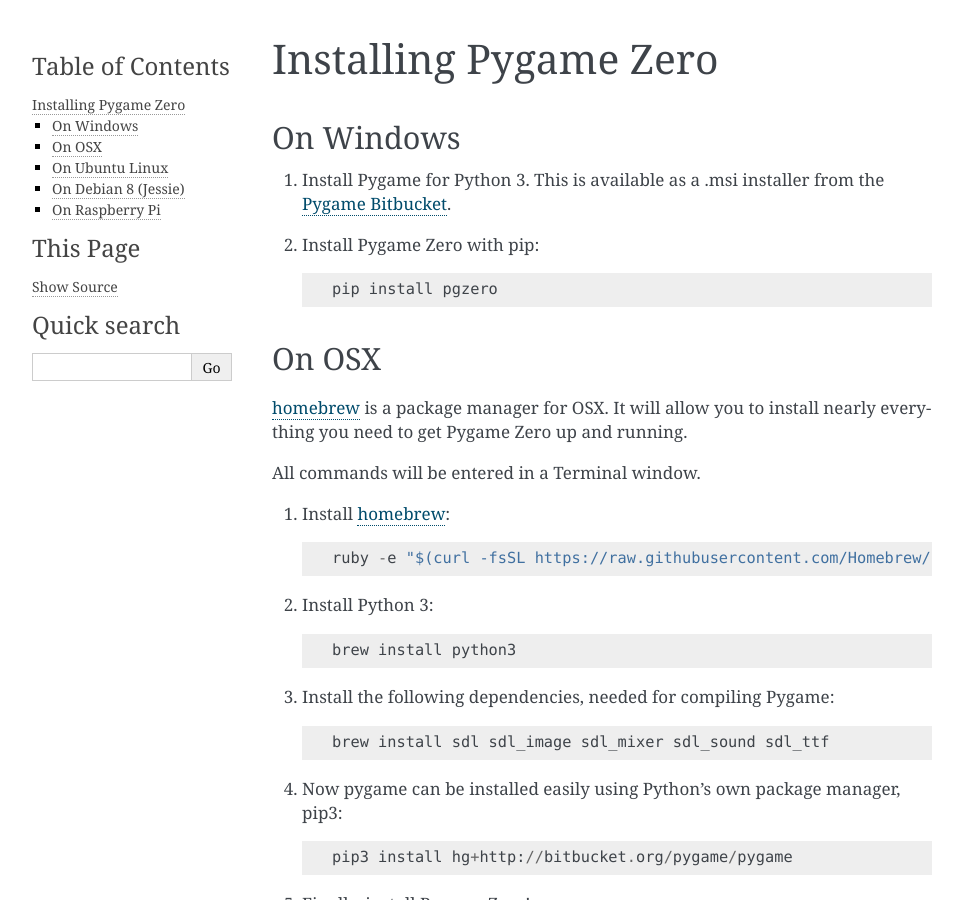
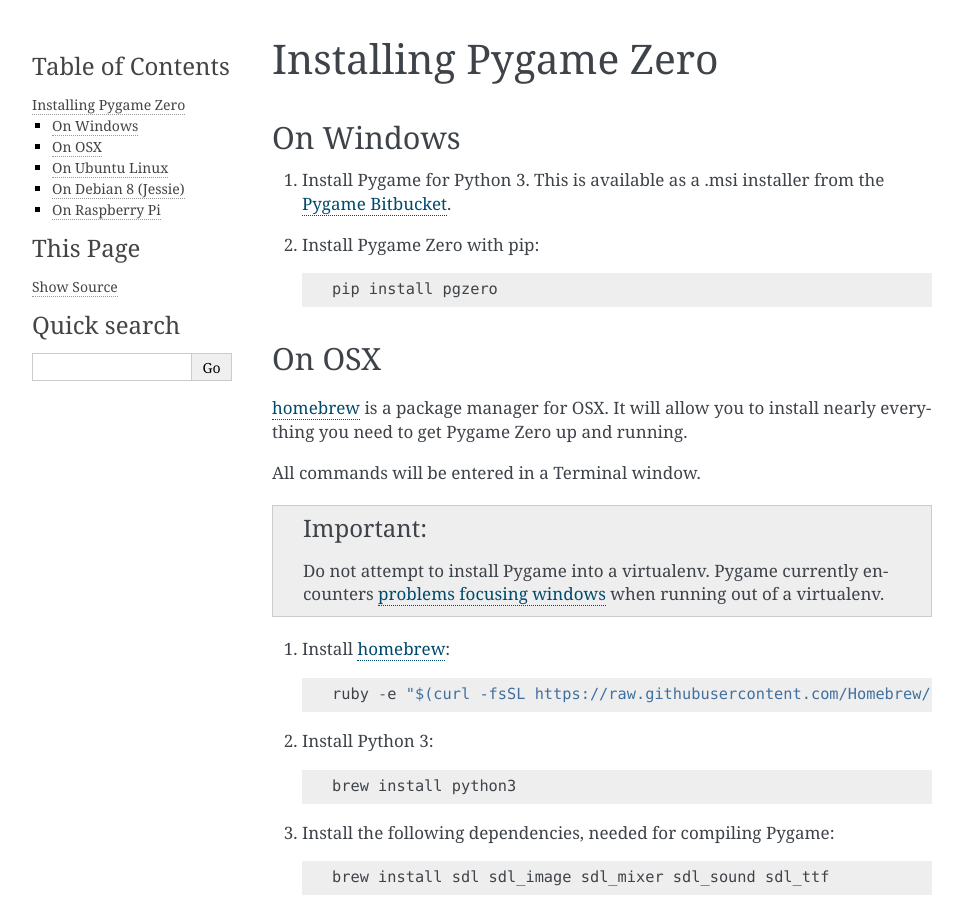
Before and after one commit to lordmauve/pgzero, a Sphinx documentation site: the page built from doc/installation.rst, in a window 1280 px wide and 900 px high. Shown: the whole window, without its empty margins (148-1111 px from the left). Built offline with Sphinx 7.4.7, drawn with Linux system fonts in a browser that asks for light colours.

Commit message:
Document focus problem on OS X when installed in a virtualenv

```diff
--- a/doc/installation.rst
+++ b/doc/installation.rst
@@ -20,6 +20,15 @@
 everything you need to get Pygame Zero up and running.
 
 All commands will be entered in a Terminal window.
+
+.. important::
+
+    Do not attempt to install Pygame into a virtualenv. Pygame currently
+    encounters `problems focusing windows`__ when running out of a virtualenv.
+
+    .. __: https://bitbucket.org/lordmauve/pgzero
+           /issues/1/osx-pgzero-window-cant-get-focus
+
 
 1. Install homebrew_::
 
```
